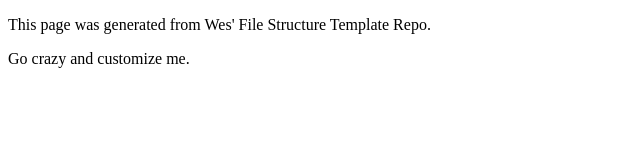
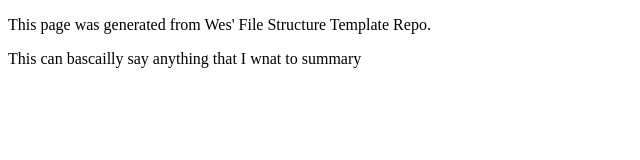
Before and after one commit to CaptialK/art101, a plain HTML site: page index.html in a window 1280 px wide. Shown: the whole page, without its empty margins (0-640 px from the left). Drawn offline with Linux system fonts and the light colour scheme.

Commit message:
Deleted and added text to the body
Add text and

```diff
--- a/index.html
+++ b/index.html
@@ -8,7 +8,7 @@
 	<main>
 		<p>This page was generated from Wes' File Structure Template Repo.</p>
 
-		<p>Go crazy and customize me.</p>
+		<p>This can bascailly say anything that I wnat to summary</p>
 	</main>
 
 
```
